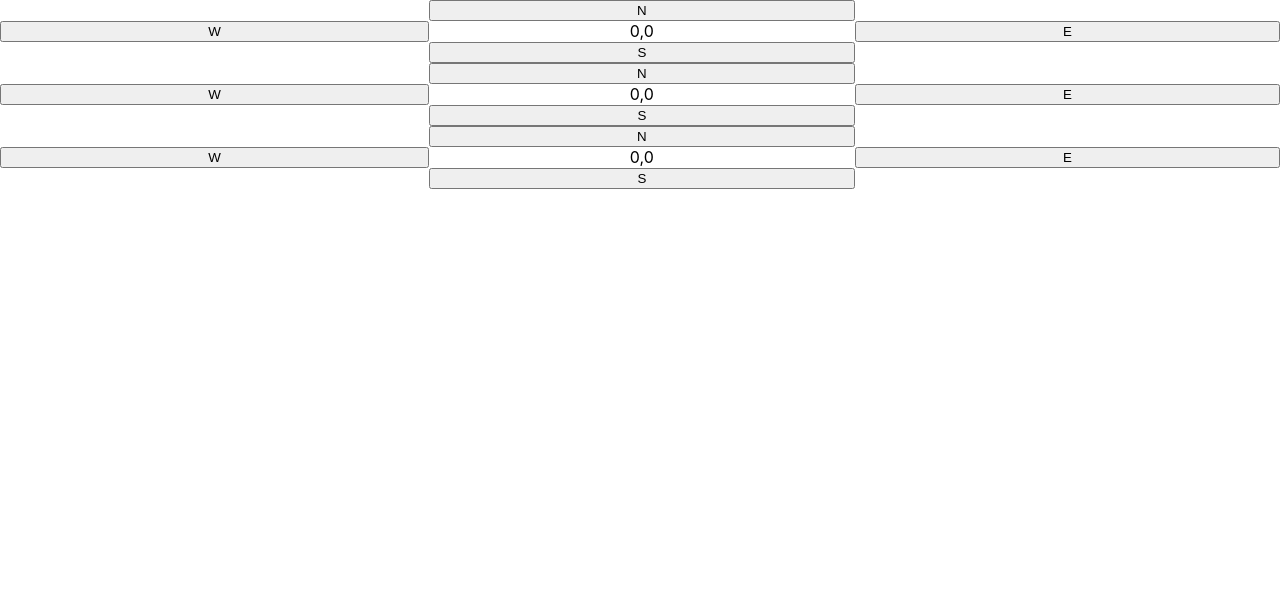
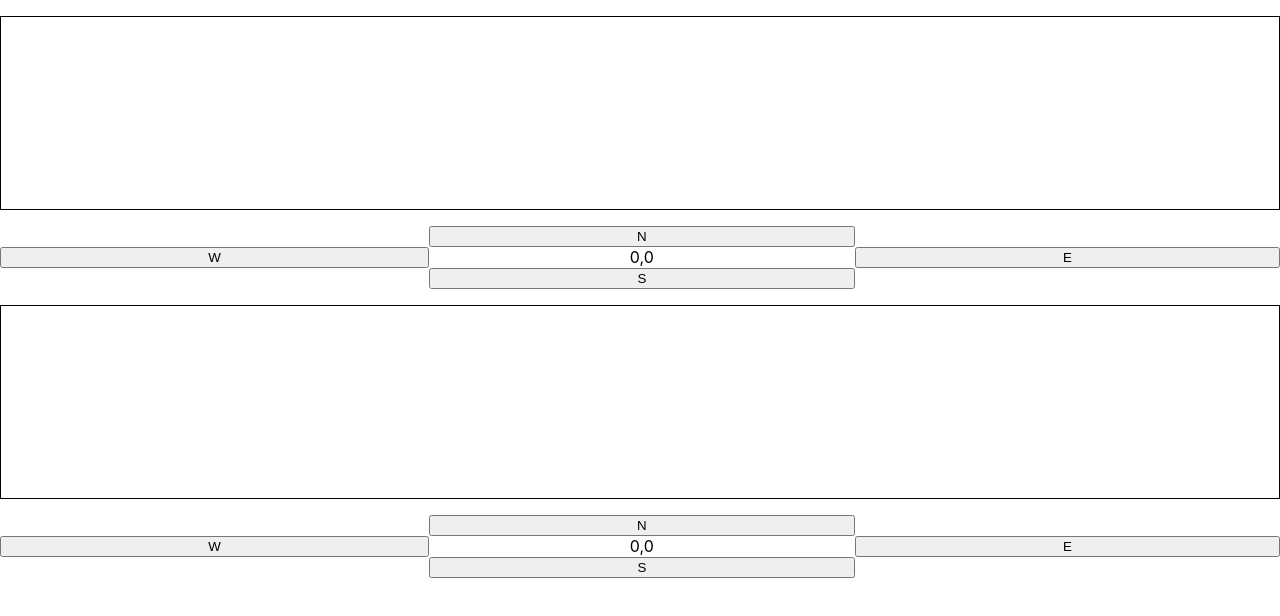
Before and after one commit to prowe/event-driven-rpg, a React (Create React App) app: page / in a window 1280 px wide. Shown: the top 616 px of the page. Built offline with nearby package versions, Linux system fonts and the light colour scheme.

Commit message:
adding timeline

```diff
--- a/package.json
+++ b/package.json
@@ -9,7 +9,8 @@
     "react": "^16.12.0",
     "react-dom": "^16.12.0",
     "react-scripts": "3.3.0",
-    "rxjs": "^6.5.3"
+    "rxjs": "^6.5.3",
+    "shortid": "^2.2.15"
   },
   "scripts": {
     "start": "react-scripts start",
--- a/src/App.js
+++ b/src/App.js
@@ -2,7 +2,7 @@ import React, { useState } from 'react';
 import MovementControls from './MovementControls';
 import CurrentPlayerContext from './CurrentPlayerContext';
 import {EventBusProvider} from './EventContext';
-
+import Timeline from './Timeline';
 
 function GameClient({playerId}) {
   const [player, setPlayer] = useState({
@@ -15,6 +15,7 @@ function GameClient({playerId}) {
 
   return (
     <CurrentPlayerContext.Provider value={{player, setPlayer}}>
+      <Timeline />
       <MovementControls />
     </CurrentPlayerContext.Provider>
   );
@@ -25,7 +26,6 @@ function App() {
     <div className="App">
       <EventBusProvider>
         <GameClient playerId="1" />
-        <GameClient playerId="1" />
         <GameClient playerId="2" />
       </EventBusProvider>
     </div>
--- a/src/EventContext.js
+++ b/src/EventContext.js
@@ -1,11 +1,14 @@
 import React, { useContext } from 'react';
 import {Subject} from 'rxjs';
+import shortid from 'shortid';
 
 const eventBusContext = React.createContext();
 
 export function EventBusProvider({children}) {
     const subject = new Subject();
     function broadcastEvent(event) {
+        event.id = shortid.generate();
+        event.timestamp = new Date(Date.now()).toISOString();
         subject.next(event);
     }
 
--- a/src/MovementControls.js
+++ b/src/MovementControls.js
@@ -3,8 +3,6 @@ import {filter} from 'rxjs/operators';
 import styles from './MovementControls.module.css';
 import CurrentPlayerContext from './CurrentPlayerContext';
 import {useEventBus} from './EventContext';
-
-
 
 export default function MovementControls() {
     const {subject, broadcastEvent} = useEventBus();
--- /dev/null
+++ b/src/Timeline.js
@@ -0,0 +1,30 @@
+import React, { useState, useEffect } from 'react';
+import {useEventBus} from './EventContext';
+import styles from './Timeline.module.css';
+
+export default function Timeline() {
+    const {subject} = useEventBus();
+    const [events, setEvents] = useState([]);
+
+    useEffect(() => {
+        function appendEvent(event) {
+            setEvents((currentEvents) => {
+                const newEvents = [...currentEvents, event]
+                if (newEvents.length > 10) {
+                    newEvents.pop();
+                }
+                return newEvents;
+            })
+        }
+
+        subject.subscribe({
+            next: appendEvent
+        });
+    }, [subject]);
+
+    return (
+        <ul className={styles.timeline}>
+            {events.map((event) => <li key={event.id}>{JSON.stringify(event)}</li>)}
+        </ul>
+    );
+}
--- /dev/null
+++ b/src/Timeline.module.css
@@ -0,0 +1,10 @@
+
+.timeline {
+    overflow-x: scroll;
+    height: 12rem;
+    border: thin solid black;
+}
+
+.timeline li {
+    white-space: nowrap;
+}
```
Also changed, not shown: 1 other file (tests, documents, lock files or other folders).
